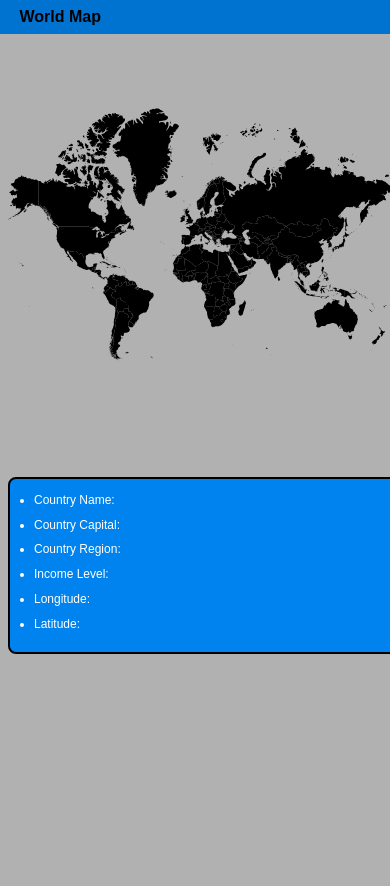
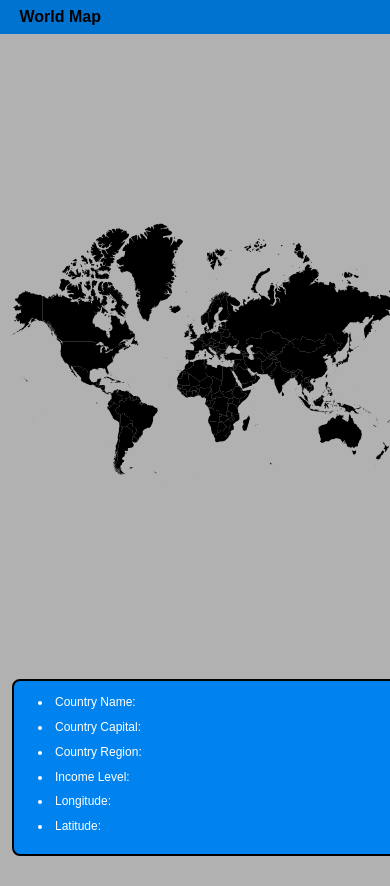
Before and after one commit to jgomez5437/World-Map, an Angular app: page /index in a window 390 px wide. Shown: the top 886 px of the page. Built offline with nearby package versions, Linux system fonts and the light colour scheme.

Commit message:
Fix: screen render

```diff
--- a/src/app/index/index.component.css
+++ b/src/app/index/index.component.css
@@ -17,15 +17,16 @@
 
 .world_map_div{
     width: 100%;
-    min-height: 100vh;
+    min-height: calc(100vh - 5dvh);
     display: flex;
     justify-content: center;
     align-items: flex-start;
     flex-direction: row;
     flex-wrap: wrap;
-    padding-top: 5dvh;
-    gap: 1rem;
-    padding: 5dvh 1rem 1rem 1rem;
+    padding: 1.5rem;
+    gap: 1.5rem;
+    margin-top: 5dvh;
+    overflow-y: auto;
 }
 
 .map_column{
@@ -46,13 +47,12 @@
 }
 
 .country_info_column{
-    flex: 1;
-    min-width: 250px;
+    flex: 0 1 100%;
     max-width: 400px;
     display: flex;
     justify-content: center;
     align-items: flex-start;
-    padding-top: 1rem;
+    padding-top: 0;
 }
 
 .info_background{
@@ -63,7 +63,8 @@
     padding: 1.5rem;
     display: flex;
     justify-content: left;
-    align-items: center;
+    align-items: flex-start;
+    overflow: hidden;
 }
 
 .info_list{
@@ -72,11 +73,14 @@
     padding-left: 1.5rem;
     font-size: 0.95rem;
     line-height: 1.6;
+    list-style-position: inside;
+    word-break: break-word;
 }
 
 .info_list li{
     margin-bottom: 0.5rem;
     word-break: break-word;
+    overflow-wrap: break-word;
 }
 
 svg path{
@@ -103,7 +107,6 @@ svg path:hover{
     .country_info_column{
         width: 100%;
         max-width: 100%;
-        padding-top: 1rem;
     }
 }
 
@@ -114,8 +117,10 @@ svg path:hover{
     }
 
     .world_map_div{
-        padding: 4dvh 0.5rem 0.5rem 0.5rem;
-        gap: 0.5rem;
+        min-height: calc(100vh - 4dvh);
+        margin-top: 4dvh;
+        padding: 1rem 0.5rem;
+        gap: 0.75rem;
     }
 
     .map_column{
@@ -135,12 +140,25 @@ svg path:hover{
 
 /* Small phones */
 @media (max-width: 480px) {
+    .top_bar{
+        height: 4dvh;
+    }
+
     .top_container h3{
         font-size: 1rem;
+        margin: 0;
+    }
+
+    .world_map_div{
+        min-height: calc(100vh - 4dvh);
+        margin-top: 4dvh;
+        padding: 0.75rem;
+        gap: 0.5rem;
     }
 
     .map_column{
         min-height: 250px;
+        max-width: 100%;
     }
 
     .info_background{
```
